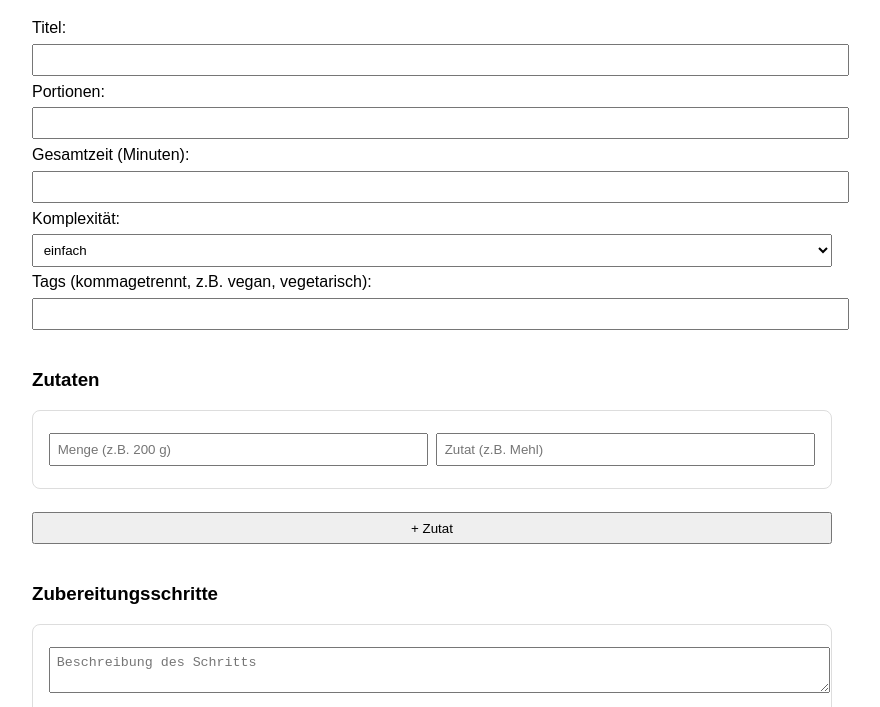
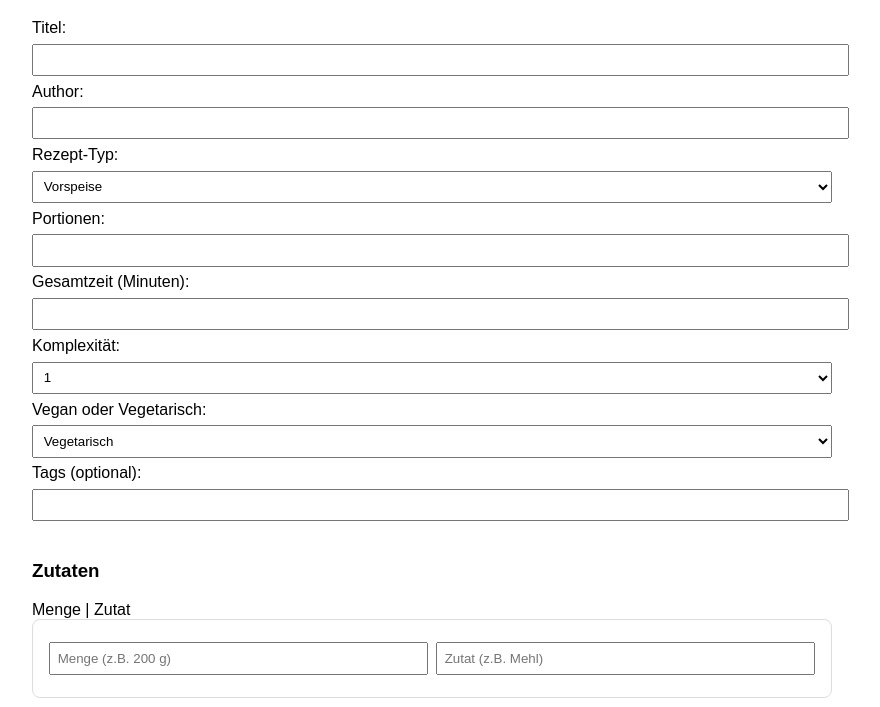
Before and after one commit to FnuefMomo/rezeptformular, a plain HTML site: page index.html in a window 1280 px wide. Shown: the part 93-800 px from the top of the page, without its empty margins (208-1088 px from the left). Drawn offline with Linux system fonts and the light colour scheme.

Commit message:
Update index.html

```diff
--- a/index.html
+++ b/index.html
@@ -17,22 +17,46 @@
 
   <div class="section">
     <label>Titel: <input type="text" id="titel"></label>
+    <label>Author: <input type="text" id="author"></label>
+    <label>Rezept-Typ:
+      <select id="rezepttyp">
+        <option>Vorspeise</option>
+        <option>Hauptspeise</option>
+        <option>Nachspeise</option>
+        <option>Getränk</option>
+        <option>Backen</option>
+        <option>Aufstrich</option>
+        <option>Sonstiges</option>
+      </select>
+    </label>
     <label>Portionen: <input type="text" id="portionen"></label>
     <label>Gesamtzeit (Minuten): <input type="number" id="zeit"></label>
     <label>Komplexität:
       <select id="komplexitaet">
-        <option>einfach</option>
-        <option>mittel</option>
-        <option>schwer</option>
+        <option>1</option>
+        <option>2</option>
+        <option>3</option>
+        <option>4</option>
+        <option>5</option>
       </select>
     </label>
-    <label>Tags (kommagetrennt, z.B. vegan, vegetarisch):
+    <label>Vegan oder Vegetarisch:
+      <select id="vegan">
+        <option>Vegetarisch</option>
+        <option>Vegan</option>
+        <option>Beides</option>
+      </select>
+    </label>
+    <label>Tags (optional):
       <input type="text" id="tags">
     </label>
   </div>
 
   <div class="section">
     <h3>Zutaten</h3>
+    <div>
+    Menge | Zutat
+    </div>
     <div id="zutaten-list"></div>
     <button onclick="addZutat()">+ Zutat</button>
   </div>
@@ -85,9 +109,12 @@
     function exportiereJSON() {
       const rezept = {
         titel: document.getElementById('titel').value,
+        author: document.getElementById('author').value,
+        rezepttyp: document.getElementById('rezepttyp').value,
         portionen: document.getElementById('portionen').value,
         gesamtzeit_minuten: parseInt(document.getElementById('zeit').value),
         komplexität: document.getElementById('komplexitaet').value,
+        vegan: document.getElementById('vegan').value,
         tags: document.getElementById('tags').value.split(',').map(t => t.trim()),
         zutaten: [],
         zubereitung: []
```
